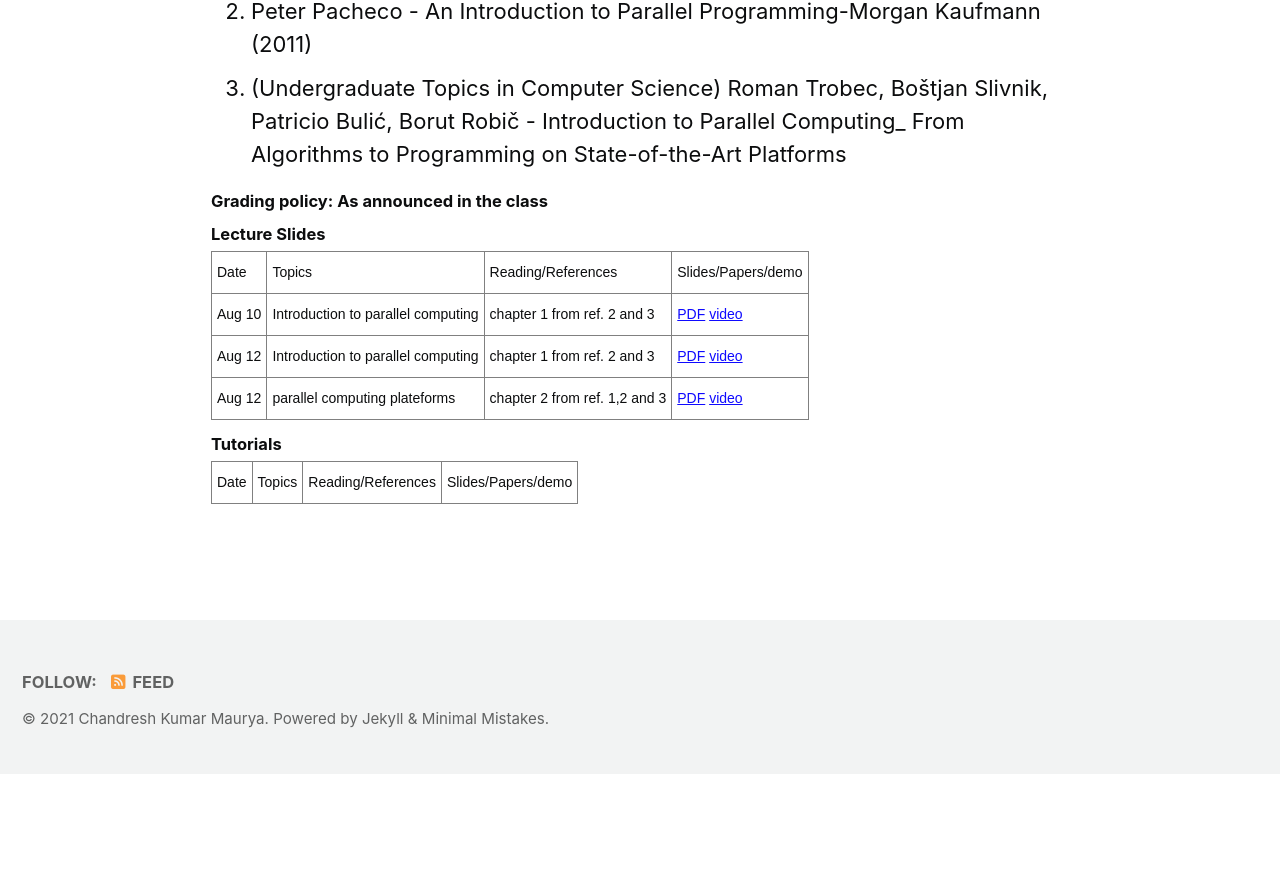
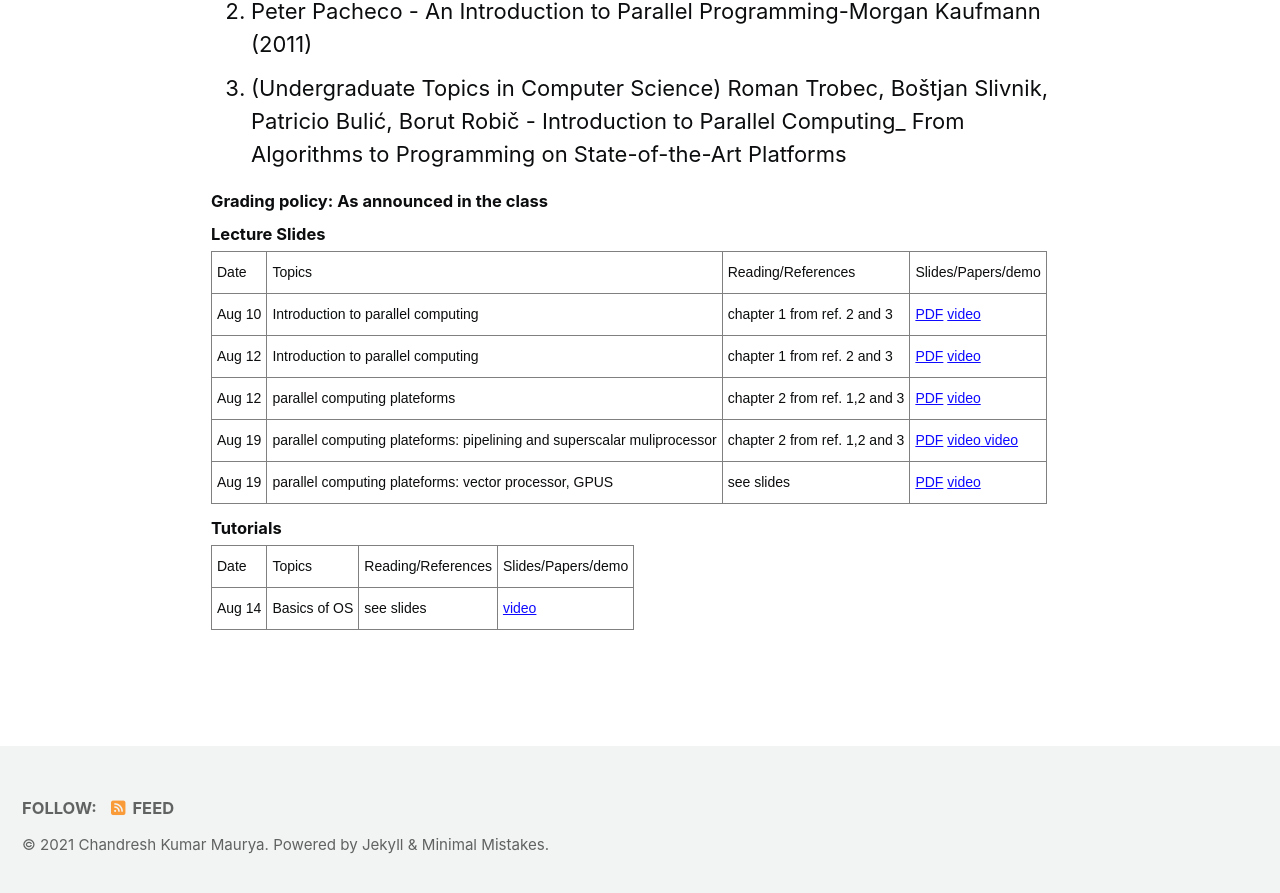
Before and after one commit to chandreshiit/oldsite, a Jekyll site: the page built from _pages/PC2021.md, in a window 1280 px wide and 900 px high, scrolled down 768 px. Shown: the top 893 px of the window. Built offline with Jekyll 4.4.1, drawn with Linux system fonts in a browser that asks for light colours; cached includes are drawn as plain includes; nearby versions of some CDN libraries; before the commit the page ends 1542 px from its top, so only the background shows below that.

Commit message:
added PC2021

```diff
--- a/_pages/PC2021.md
+++ b/_pages/PC2021.md
@@ -63,6 +63,17 @@ author_profile: false
     <td class="tg-0pky">chapter 2 from ref. 1,2 and 3</td>
         <td class="tg-0pky"> <a href="https://drive.google.com/file/d/1ey-vJeEFDSmWQfJWxk0w-_rzqo5OSobP/view?usp=sharing">PDF</a> <a href="https://drive.google.com/file/d/1JrM1CWGlOH6FwQdjrkP1nTOirCqjgpxx/view?usp=sharing"> video</a> </td>
   </tr>
+     <tr>
+    <td class="tg-0pky">Aug 19</td>
+    <td class="tg-0pky">parallel computing plateforms: pipelining and superscalar muliprocessor</td>
+    <td class="tg-0pky">chapter 2 from ref. 1,2 and 3</td>
+        <td class="tg-0pky"> <a href="https://drive.google.com/file/d/1cQniqMBDnQHq4e3M0WkqnEYSIHrxUaY7/view?usp=sharing">PDF</a> <a href="https://drive.google.com/file/d/1tUyoX2Xmqj-lDh_S3cACTRoCZ-iFyg-L/view?usp=sharing"> video</a><a href="   https://drive.google.com/file/d/1Z0UkkiBjdtOW0tgg-rxQimFO-fu7CUa-/view?usp=sharing"> video</a> </td>
+    </tr>
+    <tr>
+    <td class="tg-0pky">Aug 19</td>
+    <td class="tg-0pky">parallel computing plateforms: vector processor, GPUS</td>
+    <td class="tg-0pky">see slides</td>
+        <td class="tg-0pky"> <a href="https://drive.google.com/file/d/1jmF1Pul6UeMH9JD3iTjEEkxwBT-iRihH/view?usp=sharing">PDF</a> <a href="https://drive.google.com/file/d/1qWEu1t6oQ1Nt3THurKu84qG5686XpZyE/view?usp=sharing"> video</a> </td>   </tr>
 </table>
 
 
@@ -90,4 +101,9 @@ author_profile: false
     <th class="tg-0pky">Reading/References</th>
     <th class="tg-0pky">Slides/Papers/demo</th>
   </tr>
+    <tr>
+    <td class="tg-0pky">Aug 14</td>
+    <td class="tg-0pky">Basics of OS</td>
+    <td class="tg-0pky">see slides</td>
+        <td class="tg-0pky"> <a href="https://drive.google.com/file/d/1JyHE-uGyox9AJSIG5i9YMpKth_DUxsVf/view?usp=drivesdk"> video</a> </td>   </tr>
 </table>
```
